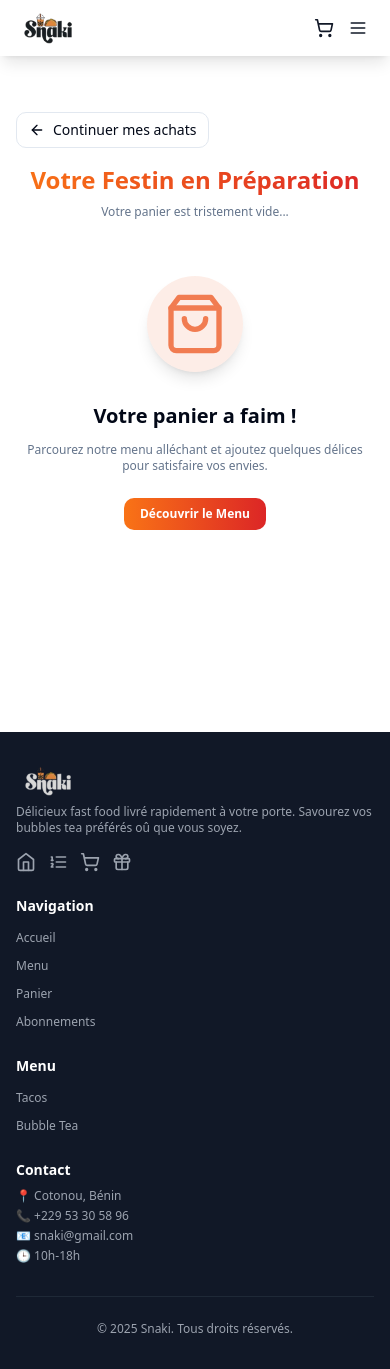
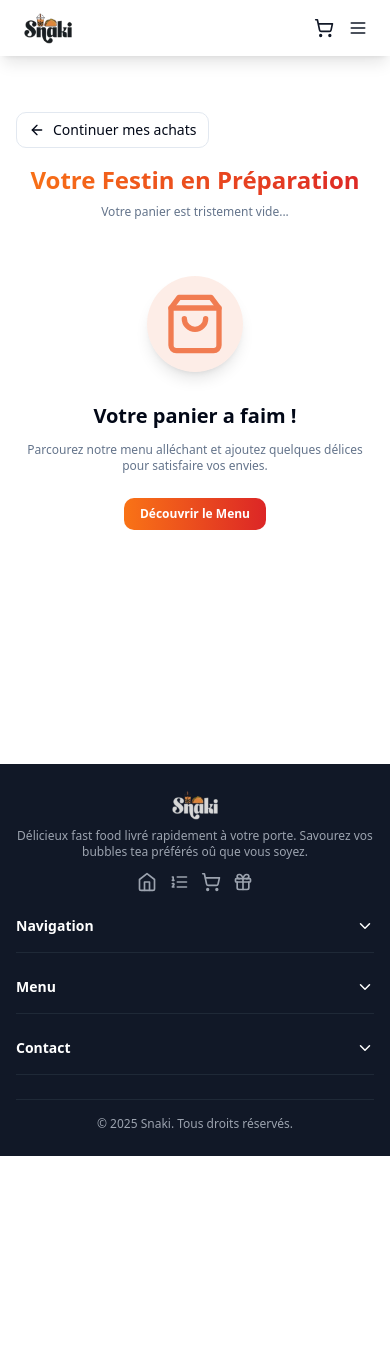
Before and after one commit to spyder20052/Snaki, a React (Vite) app: page /cart in a window 390 px wide. After the commit the page ends 1156 px from the top, so only its background shows below. Built offline with nearby package versions, Linux system fonts and the light colour scheme.

Commit message:
correct responsive and log probleme

```diff
--- a/src/components/Footer.jsx
+++ b/src/components/Footer.jsx
@@ -1,69 +1,150 @@
-import React from 'react';
+import React, { useState, useEffect } from 'react';
 import { Link } from 'react-router-dom';
-import { Home, ListOrdered, ShoppingCart, Gift } from 'lucide-react';
+import { Home, ListOrdered, ShoppingCart, Gift, ChevronDown, ChevronUp } from 'lucide-react';
 import snakiLogo from '/logo/snaki2.webp';
 
-const Footer = () => {
+const Footer = ({ style }) => {
+  const [isSmallScreen, setIsSmallScreen] = useState(window.innerWidth < 768);
+  const [expandedSections, setExpandedSections] = useState({
+    navigation: false,
+    menu: false,
+    contact: false
+  });
+
+  useEffect(() => {
+    const handleResize = () => {
+      setIsSmallScreen(window.innerWidth < 768);
+    };
+
+    window.addEventListener('resize', handleResize);
+    return () => window.removeEventListener('resize', handleResize);
+  }, []);
+
+  const toggleSection = (section) => {
+    setExpandedSections(prev => ({
+      ...prev,
+      [section]: !prev[section]
+    }));
+  };
+
+  const renderSection = (title, content, sectionKey) => {
+    const isExpanded = expandedSections[sectionKey];
+
+    return (
+      <div className="border-b border-gray-800 md:border-none pb-2 md:pb-0">
+        <div
+          className="flex justify-between items-center cursor-pointer md:cursor-default"
+          onClick={() => isSmallScreen && toggleSection(sectionKey)}
+        >
+          <p className="font-semibold text-sm md:text-lg py-2">{title}</p>
+          {isSmallScreen && (isExpanded ? <ChevronUp size={18} /> : <ChevronDown size={18} />)}
+        </div>
+
+        <div
+          className={`overflow-hidden transition-all duration-300 ${isSmallScreen && !isExpanded ? 'max-h-0' : 'max-h-96'}`}
+        >
+          {content}
+        </div>
+      </div>
+    );
+  };
+
   return (
-    <footer className="bg-gray-900 text-white">
-      <div className="container mx-auto px-4 py-8 md:py-12">
-        <div className="grid grid-cols-1 md:grid-cols-4 gap-6 md:gap-8">
-          <div>
-            <img
-              src={snakiLogo}
-              alt="Snaki Logo"
-              className={`h-8 w-auto md:h-12 group-hover:scale-105 transition-transform duration-300`}
-              whileHover={{ rotate: [0, -5, 5, -5, 0], scale: 1.3 }}
-              transition={{ duration: 0.5 }}
-            />
-            <p className="mt-2 md:mt-4 text-xs sm:text-sm md:text-base text-gray-400">Délicieux fast food livré rapidement à votre porte. Savourez vos bubbles tea préférés oû que vous soyez.</p>
-            <div className="flex space-x-3 md:space-x-4 mt-4 md:mt-6">
-              <Link to="/" className="text-gray-400 hover:text-orange-500 transition-colors">
-                <Home className="h-5 w-5 md:h-6 md:w-6" />
-              </Link>
-              <Link to="/menu" className="text-gray-400 hover:text-orange-500 transition-colors">
-                <ListOrdered className="h-5 w-5 md:h-6 md:w-6" />
-              </Link>
-              <Link to="/cart" className="text-gray-400 hover:text-orange-500 transition-colors">
-                <ShoppingCart className="h-5 w-5 md:h-6 md:w-6" />
-              </Link>
-              <Link to="/promotions" className="text-gray-400 hover:text-orange-500 transition-colors">
-                <Gift className="h-5 w-5 md:h-6 md:w-6" />
-              </Link>
+    <footer className="bg-gray-900 text-white" style={style}>
+      <div className="container mx-auto px-4 py-6 md:py-8">
+        <div className="grid grid-cols-1 md:grid-cols-4 gap-4 md:gap-8">
+          <div className="md:col-span-1">
+            <div className="flex flex-col items-center md:items-start">
+              <img
+                src={snakiLogo}
+                alt="Snaki Logo"
+                className="h-8 w-auto md:h-10 transition-transform duration-300 hover:scale-105"
+              />
+              <p className="mt-2 text-xs md:text-sm text-gray-400 text-center md:text-left">
+                Délicieux fast food livré rapidement à votre porte. Savourez vos bubbles tea préférés oû que vous soyez.
+              </p>
+              <div className="flex space-x-3 mt-3 md:mt-4">
+                {[
+                  { to: "/", icon: <Home className="h-5 w-5" /> },
+                  { to: "/menu", icon: <ListOrdered className="h-5 w-5" /> },
+                  { to: "/cart", icon: <ShoppingCart className="h-5 w-5" /> },
+                  { to: "/promotions", icon: <Gift className="h-5 w-5" /> }
+                ].map((item, index) => (
+                  <Link
+                    key={index}
+                    to={item.to}
+                    className="text-gray-400 hover:text-orange-500 transition-colors"
+                    aria-label={item.to.replace('/', '') || 'home'}
+                  >
+                    {item.icon}
+                  </Link>
+                ))}
+              </div>
             </div>
           </div>
 
-          <div>
-            <p className="font-semibold text-sm md:text-lg mb-2 md:mb-4">Navigation</p>
-            <ul className="space-y-1 md:space-y-2">
-              <li><Link to="/" className="text-xs sm:text-sm md:text-base text-gray-400 hover:text-white transition-colors">Accueil</Link></li>
-              <li><Link to="/menu" className="text-xs sm:text-sm md:text-base text-gray-400 hover:text-white transition-colors">Menu</Link></li>
-              <li><Link to="/cart" className="text-xs sm:text-sm md:text-base text-gray-400 hover:text-white transition-colors">Panier</Link></li>
-              <li><Link to="/promotions" className="text-xs sm:text-sm md:text-base text-gray-400 hover:text-white transition-colors">Abonnements</Link></li>
-            </ul>
-          </div>
+          {renderSection(
+            'Navigation',
+            <ul className="space-y-1 md:space-y-2 mt-1 mb-3 md:mb-0">
+              {[
+                { to: "/", text: "Accueil" },
+                { to: "/menu", text: "Menu" },
+                { to: "/cart", text: "Panier" },
+                { to: "/promotions", text: "Abonnements" }
+              ].map((item, index) => (
+                <li key={index}>
+                  <Link
+                    to={item.to}
+                    className="text-xs md:text-sm text-gray-400 hover:text-white transition-colors block py-1"
+                    onClick={() => window.scrollTo(0, 0)}
+                  >
+                    {item.text}
+                  </Link>
+                </li>
+              ))}
+            </ul>,
+            'navigation'
+          )}
 
-          <div>
-            <p className="font-semibold text-sm md:text-lg mb-2 md:mb-4">Menu</p>
-            <ul className="space-y-1 md:space-y-2">
-              <li><Link to="/menu" className="text-xs sm:text-sm md:text-base text-gray-400 hover:text-white transition-colors">Tacos</Link></li>
-              <li><Link to="/menu" className="text-xs sm:text-sm md:text-base text-gray-400 hover:text-white transition-colors">Bubble Tea</Link></li>
-            </ul>
-          </div>
+          {renderSection(
+            'Menu',
+            <ul className="space-y-1 md:space-y-2 mt-1 mb-3 md:mb-0">
+              {['Tacos', 'Bubble Tea'].map((item, index) => (
+                <li key={index}>
+                  <Link
+                    to="/menu"
+                    className="text-xs md:text-sm text-gray-400 hover:text-white transition-colors block py-1"
+                    onClick={() => window.scrollTo(0, 0)}
+                  >
+                    {item}
+                  </Link>
+                </li>
+              ))}
+            </ul>,
+            'menu'
+          )}
 
-          <div>
-            <p className="font-semibold text-sm md:text-lg mb-2 md:mb-4">Contact</p>
-            <ul className="space-y-1 md:space-y-2">
-              <li className="text-xs sm:text-sm md:text-base text-gray-400">📍 Cotonou, Bénin</li>
-              <li className="text-xs sm:text-sm md:text-base text-gray-400">📞 +229 53 30 58 96</li>
-              <li className="text-xs sm:text-sm md:text-base text-gray-400">📧 snaki@gmail.com</li>
-              <li className="text-xs sm:text-sm md:text-base text-gray-400">🕒 10h-18h</li>
-            </ul>
-          </div>
+          {renderSection(
+            'Contact',
+            <ul className="space-y-1 md:space-y-2 mt-1 mb-3 md:mb-0">
+              {[
+                { icon: '📍', text: 'Cotonou, Bénin' },
+                { icon: '📞', text: '+229 53 30 58 96' },
+                { icon: '📧', text: 'snaki@gmail.com' },
+                { icon: '🕒', text: '10h-18h' }
+              ].map((item, index) => (
+                <li key={index} className="text-xs md:text-sm text-gray-400 flex items-start py-1">
+                  <span className="mr-2 mt-0.5">{item.icon}</span>
+                  <span>{item.text}</span>
+                </li>
+              ))}
+            </ul>,
+            'contact'
+          )}
         </div>
 
-        <div className="border-t border-gray-800 mt-8 md:mt-12 pt-6 md:pt-8 text-center text-xs sm:text-sm md:text-base text-gray-400">
-          <p>© 2025 Snaki. Tous droits réservés.</p>
+        <div className="border-t border-gray-800 mt-6 md:mt-8 pt-4 md:pt-6 text-center text-xs md:text-sm text-gray-400">
+          <p>© {new Date().getFullYear()} Snaki. Tous droits réservés.</p>
         </div>
       </div>
     </footer>
--- a/src/components/Layout.jsx
+++ b/src/components/Layout.jsx
@@ -1,4 +1,4 @@
-import React, { useEffect } from 'react';
+import React, { useEffect, useState } from 'react';
 import { useLocation } from 'react-router-dom';
 import Navbar from '@/components/Navbar';
 import Footer from '@/components/Footer';
@@ -6,26 +6,51 @@ import { motion } from 'framer-motion';
 
 const Layout = ({ children, key }) => {
   const location = useLocation();
+  const [windowHeight, setWindowHeight] = useState(window.innerHeight);
+
+  // Mise à jour de la hauteur de la fenêtre lors du redimensionnement
+  useEffect(() => {
+    const handleResize = () => {
+      setWindowHeight(window.innerHeight);
+    };
+
+    window.addEventListener('resize', handleResize);
+    return () => window.removeEventListener('resize', handleResize);
+  }, []);
 
   // Scroll to top on route change
   useEffect(() => {
     window.scrollTo(0, 0);
   }, [location.pathname]);
 
+  // Style dynamique basé sur la hauteur de l'écran
+  const layoutStyle = {
+    minHeight: `${windowHeight}px`,
+    maxHeight: windowHeight < 600 ? '100vh' : 'none',
+    overflowY: windowHeight < 600 ? 'auto' : 'visible',
+    WebkitOverflowScrolling: 'touch', // Pour un défilement fluide sur iOS
+  };
+
   return (
     <motion.div
       key={key}
-      className="flex flex-col min-h-screen"
+      className="flex flex-col w-full"
+      style={layoutStyle}
       initial={{ opacity: 0 }}
       animate={{ opacity: 1 }}
       exit={{ opacity: 0 }}
       transition={{ duration: 0.5, ease: "easeInOut" }}
     >
       <Navbar />
-      <main className="flex-grow">
+      <main className="flex-grow w-full" style={{
+        minHeight: windowHeight < 600 ? `calc(${windowHeight}px - 8rem)` : 'auto',
+        paddingBottom: '2rem'
+      }}>
         {children}
       </main>
-      <Footer />
+      <Footer style={{
+        flexShrink: 0
+      }} />
     </motion.div>
   );
 };
--- a/src/components/ProductCard.jsx
+++ b/src/components/ProductCard.jsx
@@ -68,8 +68,6 @@ const ProductCard = ({ product, index, priority = 'normal' }) => {
       }
     }
   };
-
-  console.log("ProductCard", product);
 
   if (!product) return <div>Produit non trouvé</div>;
   if (!product.name) return <div>Produit sans nom</div>;
--- a/src/components/PromoCode.jsx
+++ b/src/components/PromoCode.jsx
@@ -33,7 +33,6 @@ export const PromoCode = ({
       }
     } catch (err) {
       setError('Une erreur est survenue');
-      console.error('Promo code error:', err);
     } finally {
       setIsLoading(false);
     }
--- a/src/contexts/CartContext.jsx
+++ b/src/contexts/CartContext.jsx
@@ -25,7 +25,6 @@ export const CartProvider = ({ children }) => {
       const savedPromo = JSON.parse(localStorage.getItem('fastbite-appliedPromo') || 'null');
       if (savedPromo && savedPromo.name) setAppliedPromo(savedPromo);
     } catch (err) {
-      console.error('Failed reading cart/promo from localStorage', err);
     }
   }, []);
 
@@ -34,7 +33,6 @@ export const CartProvider = ({ children }) => {
     try {
       localStorage.setItem('fastbite-cart', JSON.stringify(cart));
     } catch (err) {
-      console.error('Failed saving cart to localStorage', err);
     }
   }, [cart]);
 
@@ -44,7 +42,6 @@ export const CartProvider = ({ children }) => {
       if (appliedPromo) localStorage.setItem('fastbite-appliedPromo', JSON.stringify(appliedPromo));
       else localStorage.removeItem('fastbite-appliedPromo');
     } catch (err) {
-      console.error('Failed saving promo to localStorage', err);
     }
   }, [appliedPromo]);
 
--- a/src/index.css
+++ b/src/index.css
@@ -52,11 +52,59 @@
 @layer base {
   * {
     @apply border-border;
+    box-sizing: border-box;
   }
+
+  html, body {
+    @apply w-full h-full m-0 p-0;
+    -webkit-text-size-adjust: 100%;
+    -webkit-tap-highlight-color: transparent;
+  }
+
   body {
     @apply bg-background text-foreground;
     font-feature-settings: "rlig" 1, "calt" 1;
-    @apply antialiased;
+    @apply antialiased flex flex-col min-h-screen;
+    overflow-x: hidden;
+  }
+
+  /* Amélioration du défilement sur mobile */
+  @media (max-height: 600px) {
+    html {
+      height: -webkit-fill-available;
+    }
+
+    body {
+      min-height: -webkit-fill-available;
+    }
+
+    /* Optimisation des éléments pour les petits écrans */
+    .food-card, .category-badge, .product-card {
+      transform: scale(0.95);
+      margin: 0.5rem 0;
+    }
+
+    /* Ajustement des espacements */
+    .px-4, .px-6, .px-8 {
+      @apply px-3;
+    }
+
+    .py-8, .py-12, .py-16 {
+      @apply py-4;
+    }
+
+    /* Ajustement de la typographie */
+    h1 {
+      @apply text-2xl;
+    }
+
+    h2 {
+      @apply text-xl;
+    }
+
+    p, span, div {
+      @apply text-sm;
+    }
   }
 }
 
--- a/src/pages/Cart.jsx
+++ b/src/pages/Cart.jsx
@@ -10,8 +10,6 @@ export default function Cart() {
   const { cart, updateQuantity, removeFromCart } = useCart();
 
   const handleCheckout = () => {
-    // Handle checkout logic here
-    console.log('Proceeding to checkout');
   };
 
   return (
--- a/src/pages/CheckoutPage.jsx
+++ b/src/pages/CheckoutPage.jsx
@@ -48,7 +48,6 @@ const CheckoutPage = () => {
         }
       }
     } catch (error) {
-      console.error('Erreur lors de l\'application du code promo:', error);
       setPromoMessage({ type: 'error', text: 'Une erreur est survenue lors de l\'application du code promo' });
     }
   };
```
Also changed, not shown: vite.config.js (+54 -197 lines), 22 other files (tests, documents, lock files or other folders).
